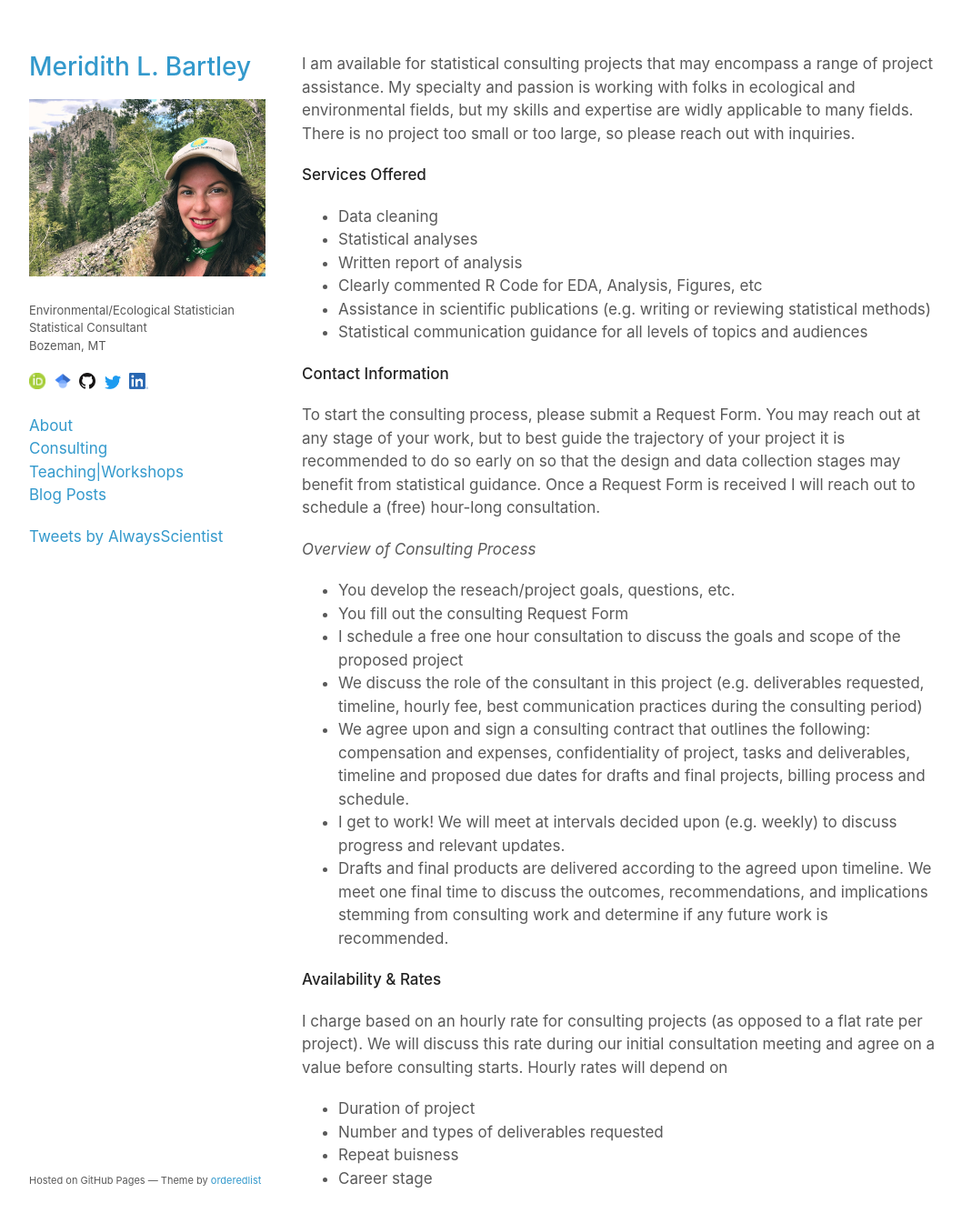
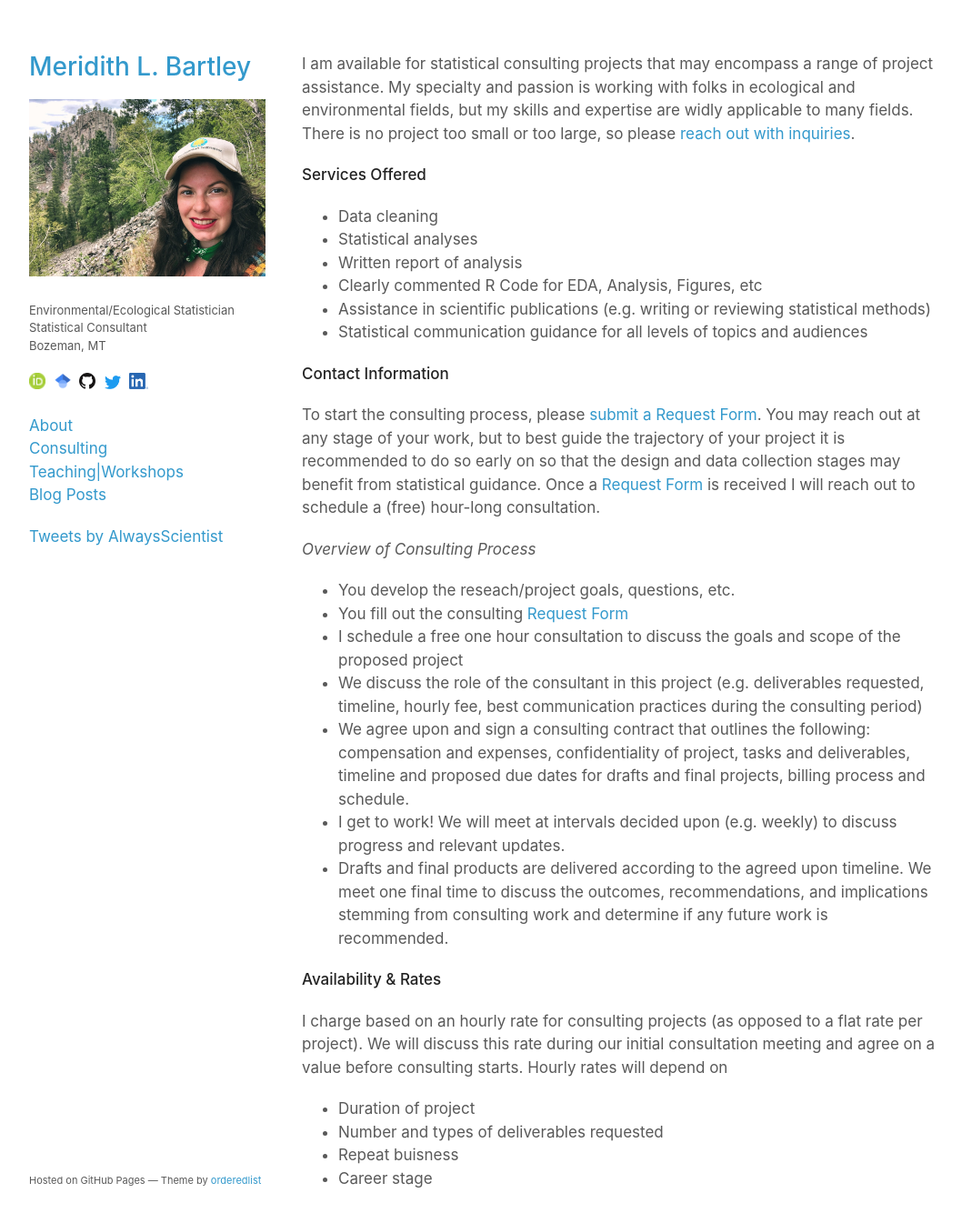
Before and after one commit to MLBartley/mlbartley.github.io, a Jekyll site: the page built from consulting.md, in a window 1280 px wide and 1379 px high. Shown: the top 1345 px of the window at 91% size, without its empty margins (108-1166 px from the left). Built offline with Jekyll 4.4.1, drawn with Linux system fonts in a browser that asks for light colours; our own code applies the rules of GitHub Pages for plain Markdown files; comment, search, counter and statistics services are not loaded; part of the change alters nothing that is shown.

```diff
--- a/consulting.md
+++ b/consulting.md
@@ -1,4 +1,4 @@
-I am available for statistical consulting projects that may encompass a range of project assistance. My specialty and passion is working with folks in ecological and environmental fields, but my skills and expertise are widly applicable to many fields. There is no project too small or too large, so please reach out with inquiries.
+I am available for statistical consulting projects that may encompass a range of project assistance. My specialty and passion is working with folks in ecological and environmental fields, but my skills and expertise are widly applicable to many fields. There is no project too small or too large, so please [reach out with inquiries](https://forms.gle/rtuWKvU4etqUYugu5).
 
 **Services Offered**
 
@@ -12,12 +12,12 @@ I am available for statistical consulting projects that may encompass a range of
 
 **Contact Information**
 
-To start the consulting process, please submit a Request Form. You may reach out at any stage of your work, but to best guide the trajectory of your project it is recommended to do so early on so that the design and data collection stages may benefit from statistical guidance. Once a Request Form is received I will reach out to schedule a (free) hour-long consultation.
+To start the consulting process, please [submit a Request Form](https://forms.gle/rtuWKvU4etqUYugu5). You may reach out at any stage of your work, but to best guide the trajectory of your project it is recommended to do so early on so that the design and data collection stages may benefit from statistical guidance. Once a [Request Form](https://forms.gle/rtuWKvU4etqUYugu5) is received I will reach out to schedule a (free) hour-long consultation.
 
 *Overview of Consulting Process*
 
 * You develop the reseach/project goals, questions, etc.
-* You fill out the consulting Request Form
+* You fill out the consulting [Request Form](https://forms.gle/rtuWKvU4etqUYugu5)
 * I schedule a free one hour consultation to discuss the goals and scope of the proposed project
 * We discuss the role of the consultant in this project (e.g. deliverables requested, timeline, hourly fee, best communication practices during the consulting period)
 * We agree upon and sign a consulting contract that outlines the following: compensation and expenses, confidentiality of project, tasks and deliverables, timeline and proposed due dates for drafts and final projects, billing process and schedule.
```
